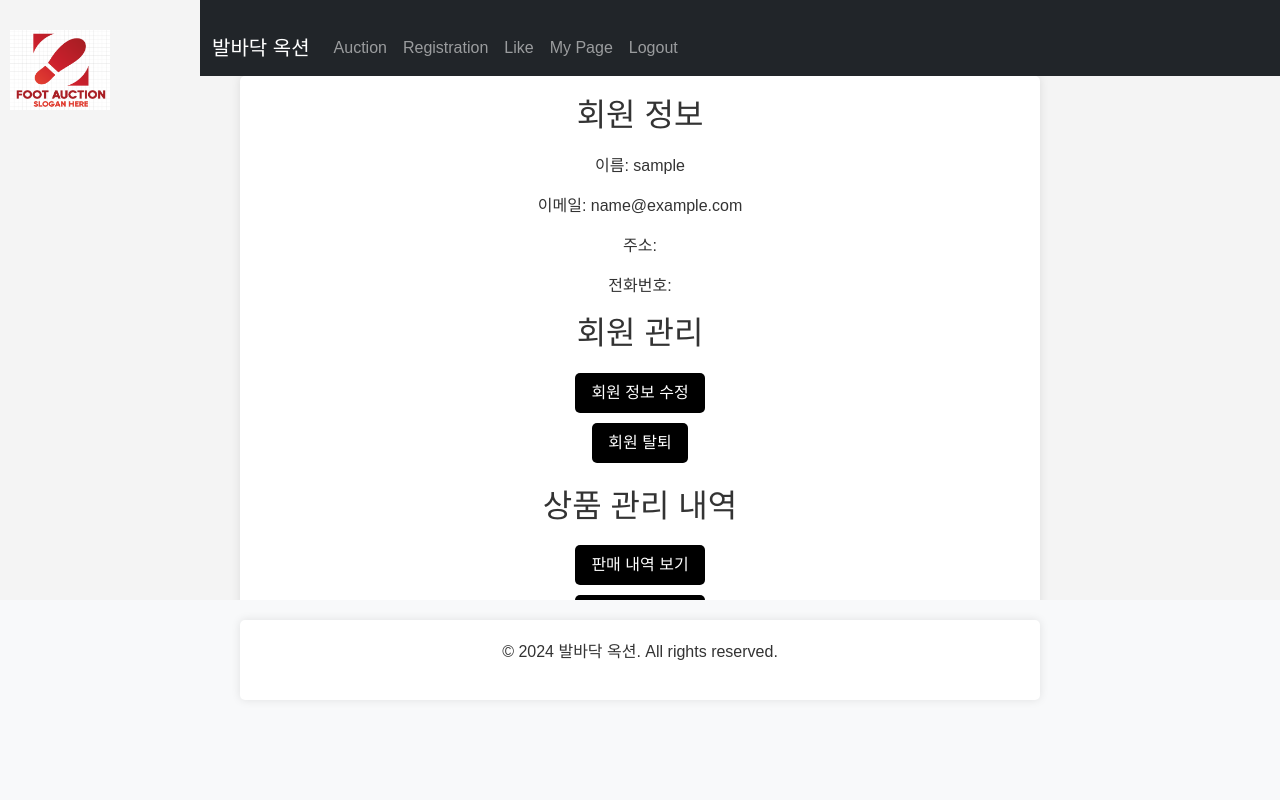
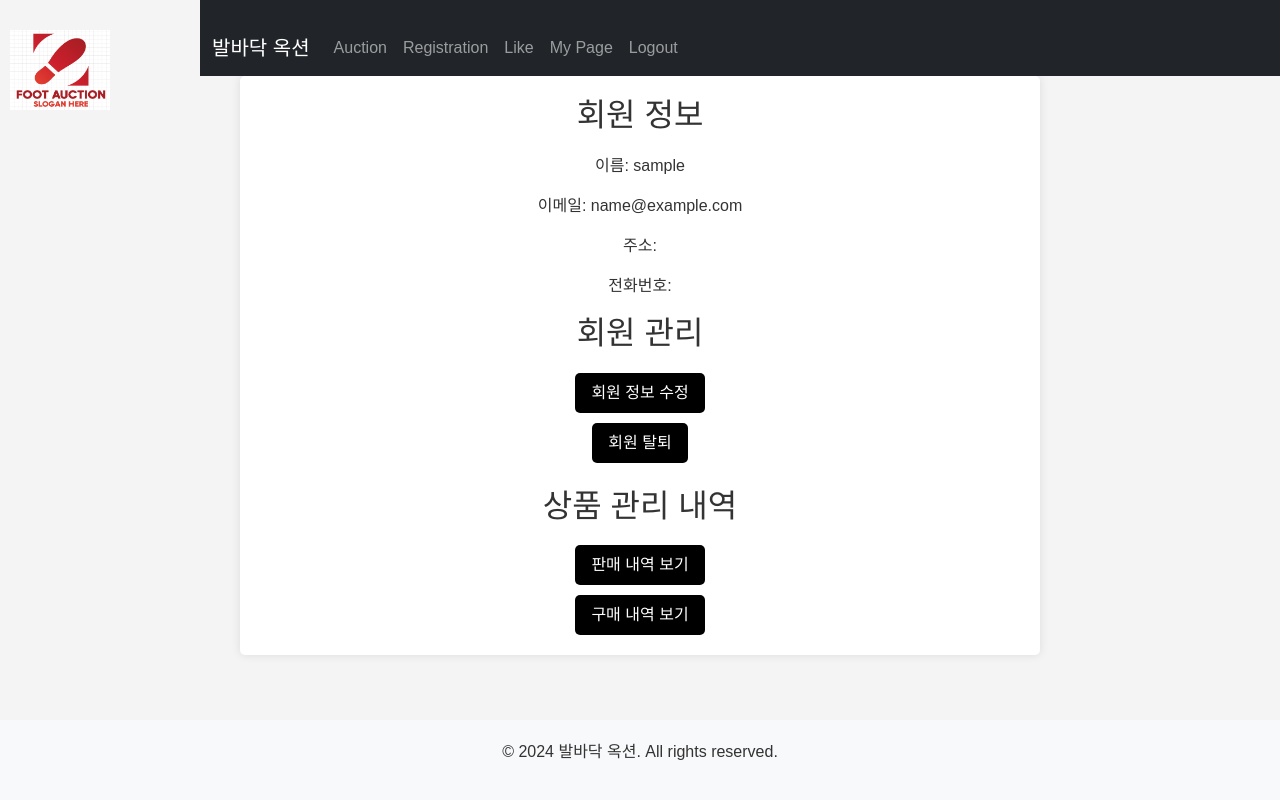
Before and after one commit to e-commerce-django/e-commerce, a Django app: page /accounts/mypage/ in a window 1280 px wide. Run offline with Django 5.2, Linux system fonts and the light colour scheme; the visitor is signed in with stand-in values (Sample User, id 1); parts of the project's set-up code (start-up, migrations or seed data) failed here and were passed over; some libraries are stand-ins or nearby versions.

Commit message:
페이지 오류 수정

```diff
--- a/accounts/templates/accounts/login.html
+++ b/accounts/templates/accounts/login.html
@@ -15,7 +15,7 @@
             background-color: #f4f4f4;
             color: #333;
         }
-        .container {
+        .login-container {
             max-width: 400px;
             margin: 50px auto;
             height: 550px;
@@ -71,7 +71,7 @@
     </style>
 </head>
 <body>
-    <div class="container">
+    <div class="login-container">
         <div>
             <h2 style="height: 50%;">로그인</h2>
         </div>
--- a/accounts/templates/accounts/myinfo_modify.html
+++ b/accounts/templates/accounts/myinfo_modify.html
@@ -15,7 +15,7 @@
             background-color: #f4f4f4;
             color: #333;
         }
-        .container {
+        .myinfo-container {
             max-width: 600px;
             margin: 20px auto; /* 페이지를 중앙에 정렬 */
             padding: 20px;
@@ -66,7 +66,7 @@
     </style>
 </head>
 <body>
-    <div class="container">
+    <div class="myinfo-container">
         <h1>회원정보 수정</h1>
         <form method="post" action="{% url 'myinfo_modify' %}">
             {% csrf_token %}
--- a/accounts/templates/accounts/mypage.html
+++ b/accounts/templates/accounts/mypage.html
@@ -15,7 +15,7 @@
             background-color: #f4f4f4;
             color: #333;
         }
-        .container {
+        .mypage-container {
             max-width: 800px;
             margin: 0 auto;
             padding: 20px;
@@ -56,7 +56,7 @@
     </style>
 </head>
 <body>
-    <div class="container">
+    <div class="mypage-container">
         <!-- Section for viewing personal information -->
         <div style="text-align: center;">
             <h2>회원 정보</h2>
--- a/accounts/templates/accounts/registration.html
+++ b/accounts/templates/accounts/registration.html
@@ -17,7 +17,7 @@
             background-color: #f4f4f4;
             color: #333;
         }
-        .container {
+        .registration-container {
             max-width: 400px;
             margin: 50px auto;
             height: 550px;
@@ -74,7 +74,7 @@
     </style>
 </head>
 <body>
-    <div class="container">
+    <div class="registration-container">
         <h2>회원가입</h2>
         <form id="register-form" action="{% url 'register' %}" method="POST">
             {% csrf_token %}
--- a/orders/templates/orders/bid_participation_form.html
+++ b/orders/templates/orders/bid_participation_form.html
@@ -23,8 +23,9 @@
             <div class="info-item">
                 <span class="info-content">{{ product.size }}</span>
             </div>
-        <form class="like-item" method="post" action="{% url 'products:product_like_toggle' pk=product.pk %}?next=orders:bid_participation">
+        <form class="like-item" method="post" action="{% url 'products:product_like_toggle' pk=product.pk %}">
             {% csrf_token %}
+            <input type="hidden" name="next" value="{{ request.path }}">
             <button style="border:none;margin-left: 5px;">
             {% if request.user in product.likes.all %}
                 <i class="far fa-heart" style="color:red; font-size: 20px;"></i>
--- a/products/templates/products/product_detail.html
+++ b/products/templates/products/product_detail.html
@@ -22,8 +22,9 @@
       <div class="info-item">
         <span class="info-content">{{ product.size }}</span>
       </div>
-      <form class="like-item" method="post" action="{% url 'products:product_like_toggle' pk=product.pk %}?next=product_detail">
+      <form class="like-item" method="post" action="{% url 'products:product_like_toggle' pk=product.pk %}">
         {% csrf_token %}
+        <input type="hidden" name="next" value="{{ request.path }}">
         <button style="border:none; margin-left: 5px; text-align: right;">
           {% if request.user in product.likes.all %}
             <i class="far fa-heart" style="color:red; font-size: 20px;"></i>
--- a/products/views.py
+++ b/products/views.py
@@ -42,8 +42,8 @@
             product.likes.add(request.user)
 
     # next 파라미터로 리다이렉트 결정
-    next_page = request.POST.get('next') or request.GET.get('next') or 'products:product_detail'
-    return redirect(next_page, pk=pk)
+    next_page = request.POST.get('next', reverse('products:product_detail', kwargs={'pk': pk}))
+    return redirect(next_page)
 
 # 좋아요한 상품 목록 페이지
 def liked_products(request):
--- a/templates/base.html
+++ b/templates/base.html
@@ -32,7 +32,6 @@
             left: 0;
             bottom: 0;
             width: 100%;
-            height: 200px;
             background-color: #f8f9fa; /* 푸터 배경색 지정 */
             padding: 20px 0; /* 푸터 내부 여백 설정 */
             text-align: center; /* 푸터 내용 가운데 정렬 */
```
